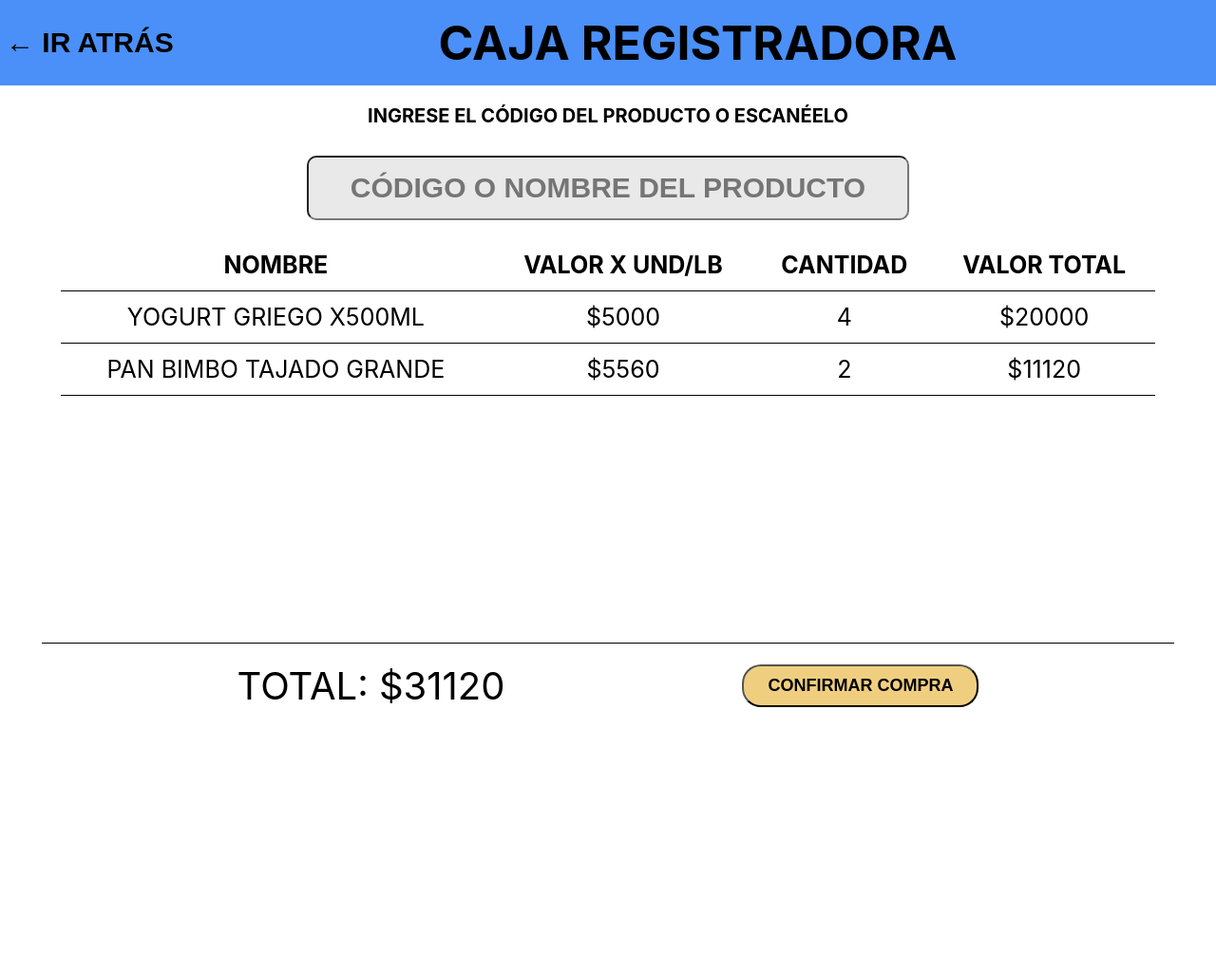
After one commit to CallmeDrift/SIGIC, a Flask app: template templates/caja.html in a window 1280 px wide. The commit adds this page. Shown: the whole page at 95% size. Run offline with Flask 3, Linux system fonts and the light colour scheme; the template is opened without the code that fills it, so the values that code supplies are empty.

Commit message:
Modificado parte de caja y otras cositas uwu

```diff
--- a/app.py
+++ b/app.py
@@ -28,17 +28,14 @@ def login():
 def comunicados():
     return render_template('comunicados.html')
 
-@app.route('/registro')
-def registro():
-    return render_template('registro.html')
+@app.route('/caja')
+def caja():
+    return render_template('caja.html')
 
 @app.route('/consulta')
 def inventario():
     return render_template('consulta.html')
 
-@app.route('/caja')
-def caja():
-    return '<h2>Aquí va la caja 💸</h2>'
 
 
 if __name__ == '__main__':
--- a/templates/admin.html
+++ b/templates/admin.html
@@ -65,7 +65,7 @@ header {
 </head>
 <body>
   <header>PANEL DE ADMINISTRACIÓN</header>
-  <div class="ir-atras" onclick="location.href='/main'">← SALIR</div>
+  <div class="ir-atras" onclick="location.href='/'">← SALIR</div>
 
   <div class="container">
     <div class="card">📦 GESTIONAR PRODUCTO</div>
--- /dev/null
+++ b/templates/caja.html
@@ -0,0 +1,145 @@
+<!DOCTYPE html>
+<html lang="es">
+<head>
+  <meta charset="UTF-8">
+  <title>Caja Registradora - SIGIC</title>
+  <style>
+    body {
+      margin: 0;
+      font-family: 'Inter', sans-serif;
+      background: white;
+      display: flex;
+      flex-direction: column;
+      align-items: center;
+      text-align: center;
+      min-height: 100vh;
+      justify-content: flex-start;
+    }
+
+    .encabezado {
+      background-color: #4A90F8;
+      color: black;
+      width: 100%;
+      display: flex;
+      justify-content: space-between;
+      align-items: center;
+      padding: 15px 30px;
+      font-size: 50px;
+      font-weight: bold;
+    }
+
+    .input-codigo {
+      margin: 30px 0 20px;
+      padding: 15px;
+      font-size: 30px;
+      border-radius: 10px;
+      background-color: #e9e9e9;
+      width: 80%;
+      max-width: 600px;
+      text-align: center;
+      font-weight: bold;
+
+    }
+
+    table {
+      width: 90%;
+      border-collapse: collapse;
+      margin-bottom: 30px;
+      font-size: 25px;
+    }
+
+    th, td {
+      border-bottom: 1px solid #000;
+      padding: 12px;
+    }
+
+    th {
+      background-color: white;
+      font-weight: bold;
+    }
+
+    .total-section {
+      display: flex;
+      justify-content: center;
+      align-items: center;
+      border-top: 1px solid #000;
+      margin-bottom: 20%;
+      margin-top: 18%;
+      gap : 250px;
+      padding: 20px;
+      width: 90%;
+      font-size: 40px;
+      font-weight: italic;
+    }
+
+    .confirmar {
+      background-color: #EFCF7F;
+      padding: 10px 25px;
+      border-radius: 20px;
+      font-size: 18px;
+      font-weight: bold;
+      cursor: pointer;
+      transition: transform 0.3s ease, opacity 0.3s ease;
+    }
+
+    .confirmar:hover {
+      opacity: 0.7;
+    }
+
+    .instruccion {
+      margin-top: 20px;
+      font-size: 20px;
+      font-weight: bold;
+    }
+
+    .btn-atras {
+      background: none;
+      border: none;
+      color: black;
+      font-size: 30px;
+      font-weight: bold;
+      cursor: pointer;
+    }
+  </style>
+</head>
+<body>
+  <div class="encabezado">
+    <button onclick="location.href='/main'" class="btn-atras">← IR ATRÁS</button>
+    <span>CAJA REGISTRADORA</span>
+    <span></span>
+  </div>
+
+  <div class="instruccion">INGRESE EL CÓDIGO DEL PRODUCTO O ESCANÉELO</div>
+  <input type="text" placeholder="CÓDIGO O NOMBRE DEL PRODUCTO" class="input-codigo">
+
+  <table>
+    <thead>
+      <tr>
+        <th>NOMBRE</th>
+        <th>VALOR X UND/LB</th>
+        <th>CANTIDAD</th>
+        <th>VALOR TOTAL</th>
+      </tr>
+    </thead>
+    <tbody>
+      <tr>
+        <td>YOGURT GRIEGO X500ML</td>
+        <td>$5000</td>
+        <td>4</td>
+        <td>$20000</td>
+      </tr>
+      <tr>
+        <td>PAN BIMBO TAJADO GRANDE</td>
+        <td>$5560</td>
+        <td>2</td>
+        <td>$11120</td>
+      </tr>
+    </tbody>
+  </table>
+
+  <div class="total-section">
+    <span>TOTAL: $31120</span>
+    <button class="confirmar">CONFIRMAR COMPRA</button>
+  </div>
+</body>
+</html>
--- a/templates/index.html
+++ b/templates/index.html
@@ -7,7 +7,7 @@
     body {
       margin: 0;
       height: 100vh;
-      font-family: 'Arial', sans-serif;
+      font-family: 'Inter', sans-serif;
       background: linear-gradient(to right, white, #4A90F8);
       display: flex;
       flex-direction: column;
```
Also changed, not shown: templates/LoginAdmin.html (+7 -4 lines), templates/main.html (+2 -14 lines), templates/registro.html (deleted, +0 -132 lines).
